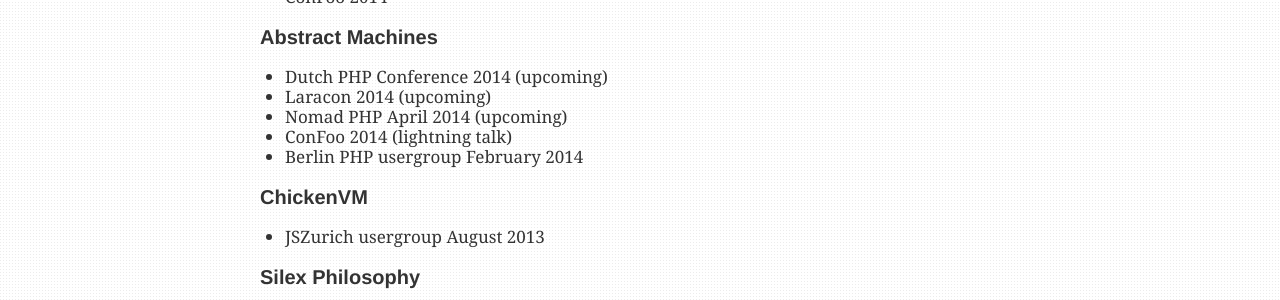
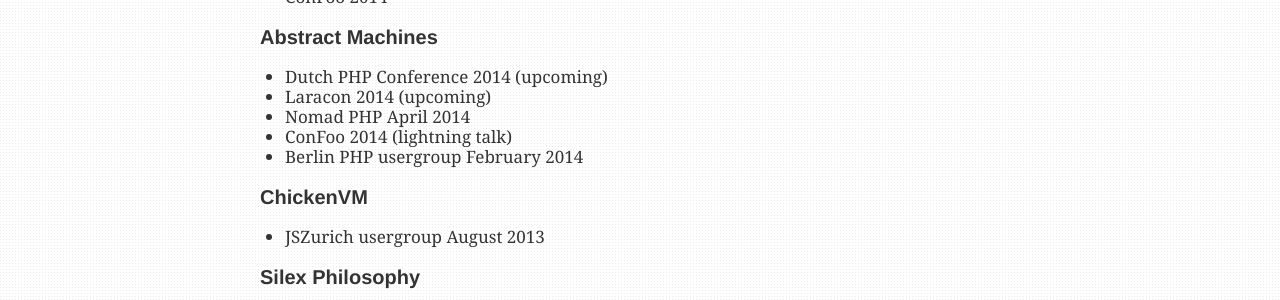
Before and after one commit to igorw/weblog, a Jekyll site: the page built from talks.md, in a window 1280 px wide. Shown: the part 328-628 px from the top of the page. Built offline with Jekyll 4.4.1, drawn with Linux system fonts in a browser that asks for light colours; Markdown is read by kramdown in place of the engine named in the settings.

Commit message:
nomadphp talk is done

```diff
--- a/talks.md
+++ b/talks.md
@@ -23,7 +23,7 @@
 
 * Dutch PHP Conference 2014 (upcoming)
 * Laracon 2014 (upcoming)
-* Nomad PHP April 2014 (upcoming)
+* Nomad PHP April 2014
 * ConFoo 2014 (lightning talk)
 * Berlin PHP usergroup February 2014
 
```
